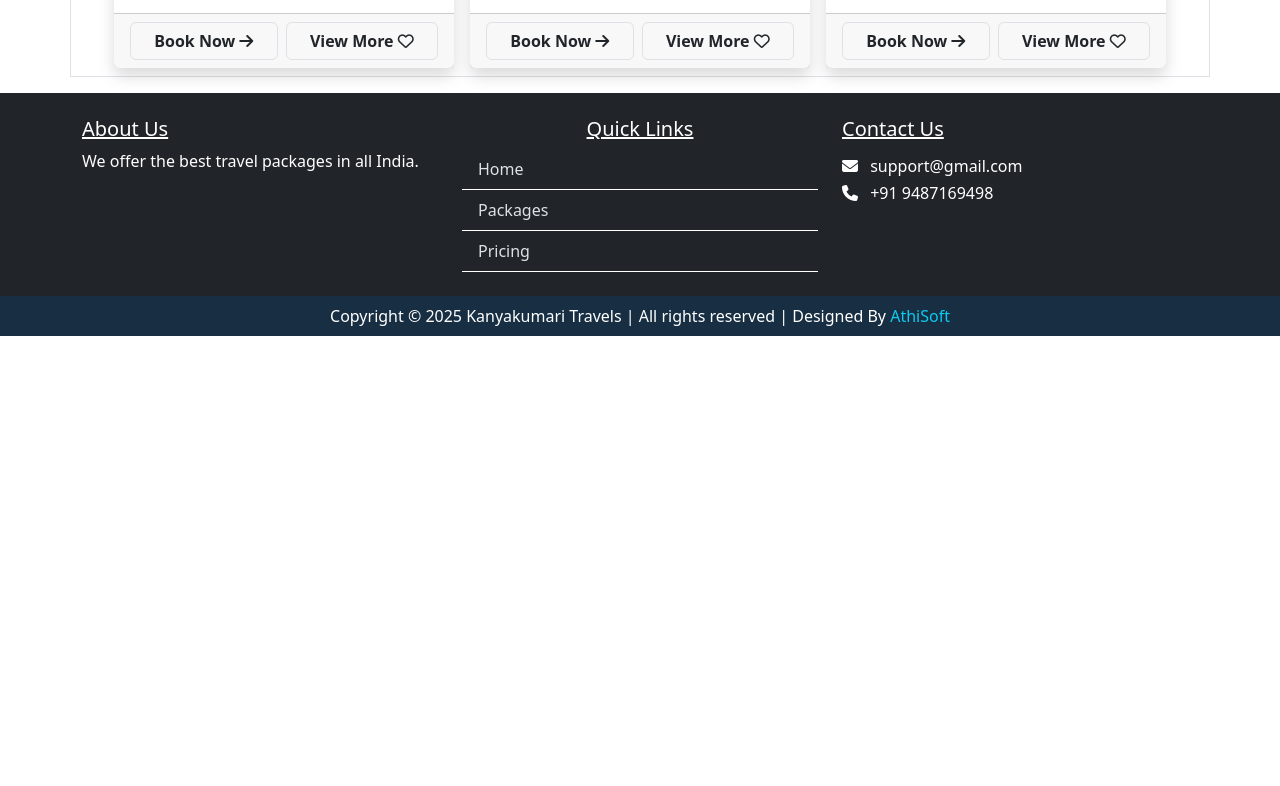
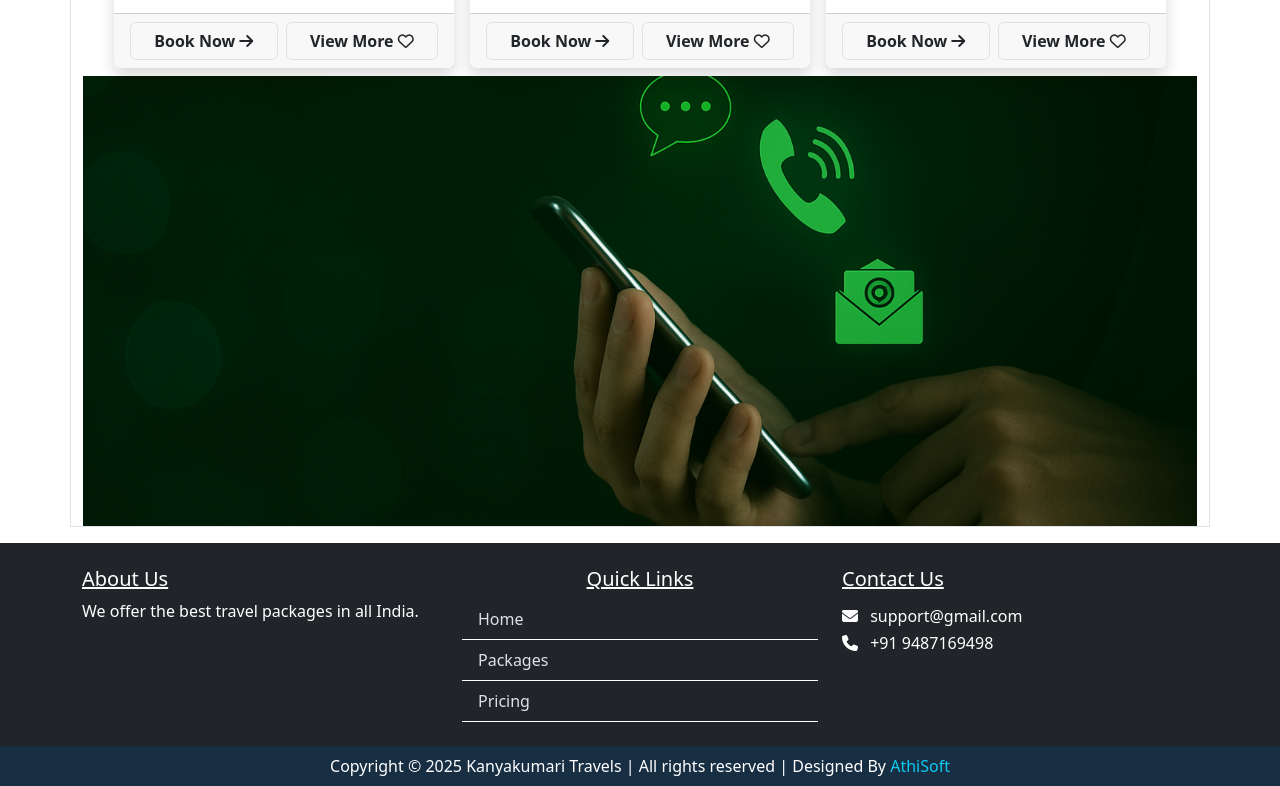
Before and after one commit to athisoft/Travel-Website, a plain HTML site: page index.html in a window 1280 px wide. Shown: the part 2087-2873 px from the top of the page. Before the commit the page ends 2423 px from the top, so only its background shows below. Drawn offline with Linux system fonts and the light colour scheme.

Commit message:
bottomimg

```diff
--- a/assets/custom.css
+++ b/assets/custom.css
@@ -170,3 +170,10 @@ section .stars{
   font-size: 2rem;
   cursor: no-drop;
 }
+
+
+section div.quotes img{
+  max-height: 450px;
+  width: 100%;
+  object-fit: cover;
+}
--- a/index.html
+++ b/index.html
@@ -414,7 +414,11 @@
       </section>
 
       <!-- Quotes -->
-
+       <section>
+       <div class="quotes d-flex">
+        <img class="img-fluid" src="/imgs/contact.png" alt="contact-image">
+       </div>
+      </section>
 
     </main>
 
```
Also changed, not shown: imgs/contact.png (added).
